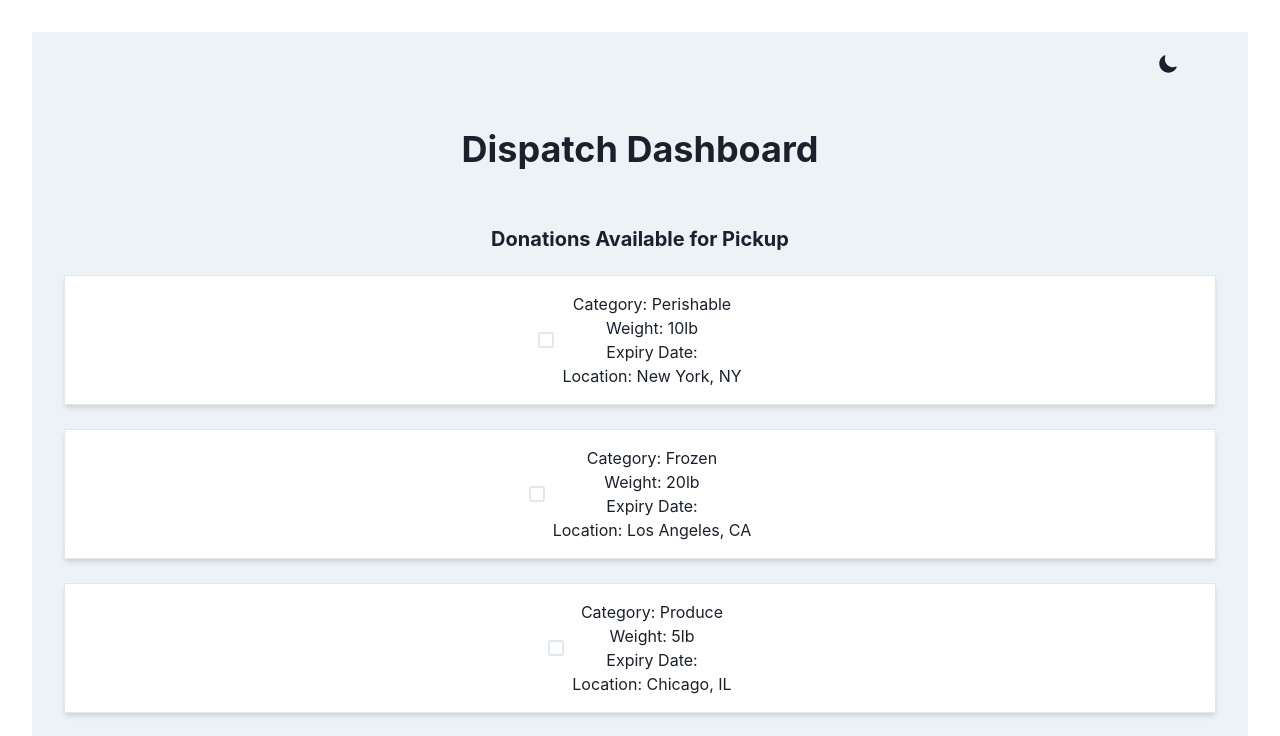
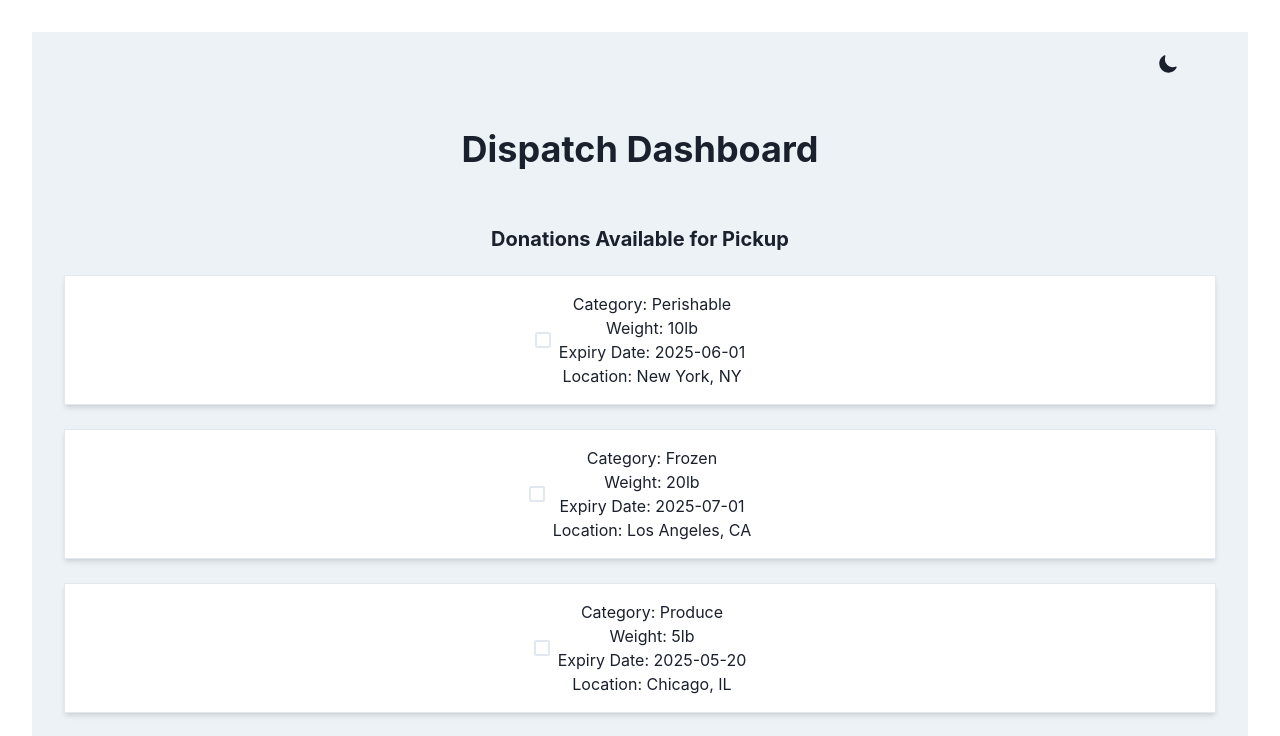
Before and after one commit to pranjali-22/youCodeSAP, a React (Vite) app in the folder my-front-end/: page /dashboardDispatch in a window 1280 px wide. Shown: the top 736 px of the page. Built offline with nearby package versions, Linux system fonts and the light colour scheme; no server answers.

Commit message:
updated register dispatch and expiry date details

```diff
--- a/my-front-end/src/pages/dispatch/DashBoardDispatch.jsx
+++ b/my-front-end/src/pages/dispatch/DashBoardDispatch.jsx
@@ -11,17 +11,18 @@ function DashBoardDispatch() {
 
     // get donations
     useEffect(() => {
-        // const fetchDonations = async () => {
-        //     try {
-        //         // TODO use backend
-        //         const response = await axios.get('http://localhost:5000/api/donations/');
-        //         setDonations(response.data); // Assuming response.data contains an array of donations
-        //     } catch (error) {
-        //         console.error("Error fetching donations:", error);
-        //     }
-        // };
+        const fetchDonations = async () => {
+            try {
+                // TODO use backend
+                const response = await axios.get('http://localhost:5000/api/donations/');
+                setDonations(response.data); // Assuming response.data contains an array of donations
+            } catch (error) {
+                console.error("Error fetching donations:", error);
+            }
+        };
 
-        // fetchDonations();
+        fetchDonations();
+        //TODO get rid of
         setDonations(DummyDonations);
     }, []);
 
@@ -90,9 +91,9 @@ function DashBoardDispatch() {
                                 isChecked={selectedDonations.includes(donation.id)}
                                 onChange={() => handleDonationSelect(donation.id)}
                             >
-                             <Text>Category: {donation.category}</Text>
-                            <Text>Weight: {donation.weight}lb </Text>
-                            <Text>Expiry Date: {donation.date}</Text>
+                             <Text>Category: {donation.type}</Text>
+                            <Text>Weight: {donation.quantity}lb </Text>
+                            <Text>Expiry Date: {donation.expiryDate}</Text>
                             <Text>Location: {donation.location}</Text>
 
                             </Checkbox>
--- a/my-front-end/src/pages/dispatch/DummyDonations.js
+++ b/my-front-end/src/pages/dispatch/DummyDonations.js
@@ -1,37 +1,37 @@
 const DummyDonations = [
     {
       id: 1,
-      category: "Perishable",
-      weight: 10,
-      expiry_date: "2025-06-01",
+      type: "Perishable",
+      quantity: 10,
+      expiryDate: "2025-06-01",
       location: "New York, NY",
     },
     {
       id: 2,
-      category: "Frozen",
-      weight: 20,
-      expiry_date: "2025-07-01",
+      type: "Frozen",
+      quantity: 20,
+      expiryDate: "2025-07-01",
       location: "Los Angeles, CA"
     },
     {
       id: 3,
-      category: "Produce",
-      weight: 5,
-      expiry_date: "2025-05-20",
+      type: "Produce",
+      quantity: 5,
+      expiryDate: "2025-05-20",
       location: "Chicago, IL"
     },
     {
       id: 4,
-      category: "Pantry",
-      weight: 15,
-      expiry_date: "2025-08-01",
+      type: "Pantry",
+      quantity: 15,
+      expiryDate: "2025-08-01",
       location: "Houston, TX"
     },
     {
       id: 5,
-      category: "Perishable",
-      weight: 8,
-      expiry_date: "2025-06-15",
+      type: "Perishable",
+      quantity: 8,
+      expiryDate: "2025-06-15",
       location: "Miami, FL"
     }
   ];
--- a/my-front-end/src/pages/dispatch/RegisterDispatch.jsx
+++ b/my-front-end/src/pages/dispatch/RegisterDispatch.jsx
@@ -143,7 +143,12 @@ const RegisterDispatch = () => {
                         </Button>
                         <Button
               variant="link"
-              colorScheme="blue"
+              bg = "#283C1C"
+              color = "white"
+              p={6}
+              w="55%"
+              h="15px"
+              fontSize="lg"
               onClick={() => navigate('/loginDispatch')}
             >
               Log in instead
--- a/my-front-end/src/pages/donor/DashBoardDonor.jsx
+++ b/my-front-end/src/pages/donor/DashBoardDonor.jsx
@@ -47,9 +47,9 @@ function DashBoardDonor() {
                 ) : (
                     donations.map((donation) => (
                         <Box key={donation.id} padding={4} shadow="md" borderWidth="1px" width="full">
-                            <Text>Category: {donation.category}</Text>
-                            <Text>Weight: {donation.weight}lb </Text>
-                            <Text>Expiry Date: {donation.date}</Text>
+                            <Text>Category: {donation.type}</Text>
+                            <Text>Weight: {donation.quantity}lb </Text>
+                            <Text>Expiry Date: {donation.expiryDate}</Text>
                             <Text>Location: {donation.location}</Text>
 
                             <Text>Picked up by: {donation.dispatcher}</Text>
--- a/my-front-end/src/pages/donor/DummyDonations.js
+++ b/my-front-end/src/pages/donor/DummyDonations.js
@@ -1,37 +1,37 @@
 const DummyDonations = [
   {
     id: 1,
-      category: "Perishable",
-      weight: 10,
-      expiry_date: "2025-06-01",
+    type: "Perishable",
+    quantity: 10,
+    expiryDate: "2025-06-01",
     location: "New York, NY",
   },
   {
     id: 2,
-      category: "Frozen",
-      weight: 20,
-      expiry_date: "2025-07-01",
+    type: "Frozen",
+    quantity: 20,
+    expiryDate: "2025-07-01",
     location: "Los Angeles, CA"
   },
   {
     id: 3,
-      category: "Produce",
-      weight: 5,
-      expiry_date: "2025-05-20",
+    type: "Produce",
+    quantity: 5,
+    expiryDate: "2025-05-20",
     location: "Chicago, IL"
   },
   {
     id: 4,
-      category: "Pantry",
-      weight: 15,
-      expiry_date: "2025-08-01",
+    type: "Pantry",
+    quantity: 15,
+    expiryDate: "2025-08-01",
     location: "Houston, TX"
   },
   {
     id: 5,
-      category: "Perishable",
-      weight: 8,
-      expiry_date: "2025-06-15",
+    type: "Perishable",
+    quantity: 8,
+    expiryDate: "2025-06-15",
     location: "Miami, FL"
   }
 ];
--- a/my-front-end/src/pages/donor/RegisterDonor.jsx
+++ b/my-front-end/src/pages/donor/RegisterDonor.jsx
@@ -142,8 +142,13 @@ const RegisterDonor = () => {
                             Register
                         </Button>
                         <Button
-              variant="link"
-              colorScheme="blue"
+               variant="link"
+               bg = "#283C1C"
+               color = "white"
+               p={6}
+               w="55%"
+               h="15px"
+               fontSize="lg"
               onClick={() => navigate('/loginDonor')}
             >
               Log in instead
```
Lines whose indentation alone changed are shown as unchanged.
